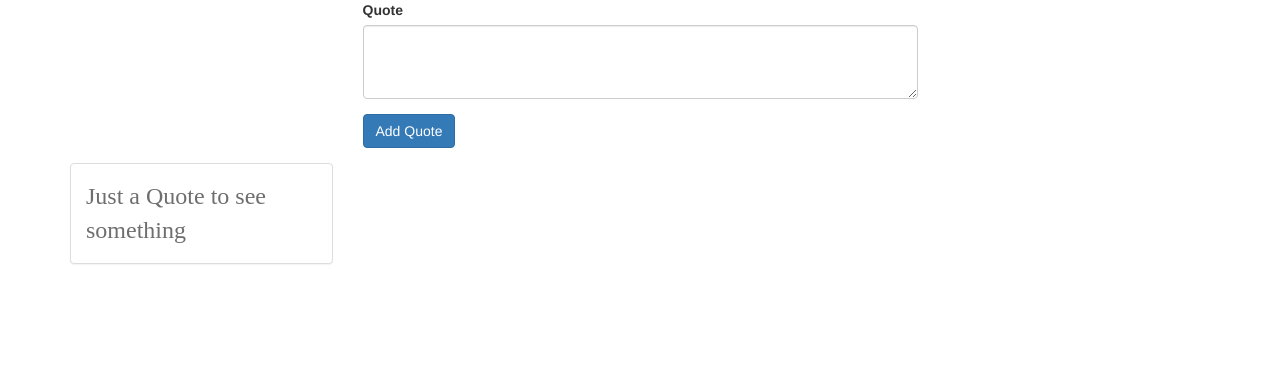
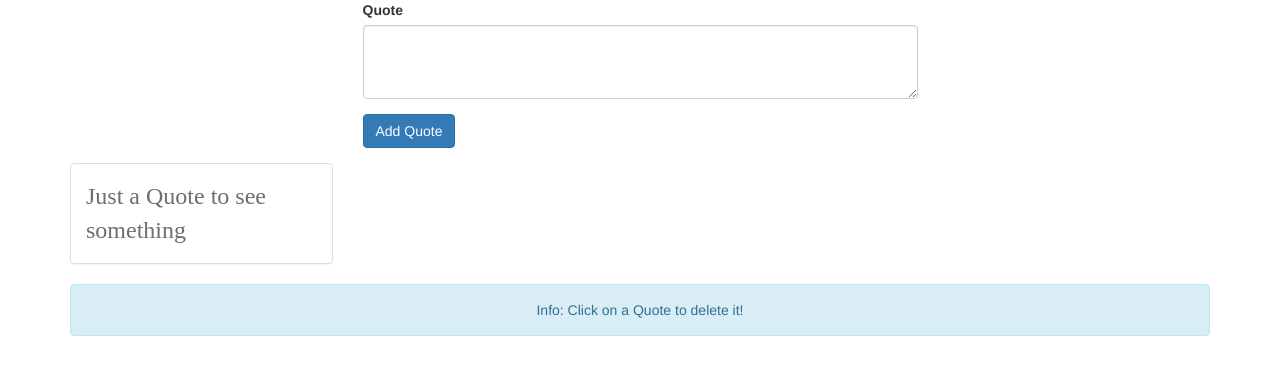
Before and after one commit to shkigor/vue-10-second-course-project-wonderful-quotes, a Vue app: page / in a window 1280 px wide. Shown: the top 374 px of the page. Built offline with nearby package versions, Linux system fonts and the light colour scheme; a web font is replaced by a local one.

Commit message:
145. Adding a Info Box

```diff
--- a/src/App.vue
+++ b/src/App.vue
@@ -2,6 +2,11 @@
     <div class="container">
         <app-new-quote @quoteAdded="newQuote"></app-new-quote>
         <app-quote-grid :quotes="quotes"></app-quote-grid>
+        <div class="row">
+            <div class="col-sm-12 text-center">
+                <div class="alert alert-info">Info: Click on a Quote to delete it!</div>
+            </div>
+        </div>
     </div>
 </template>
 
```
